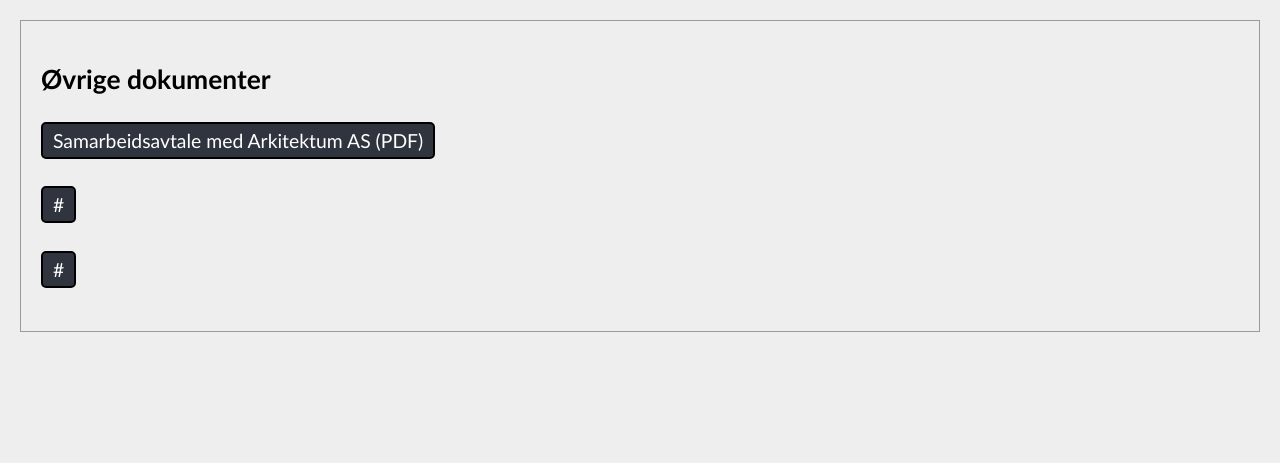
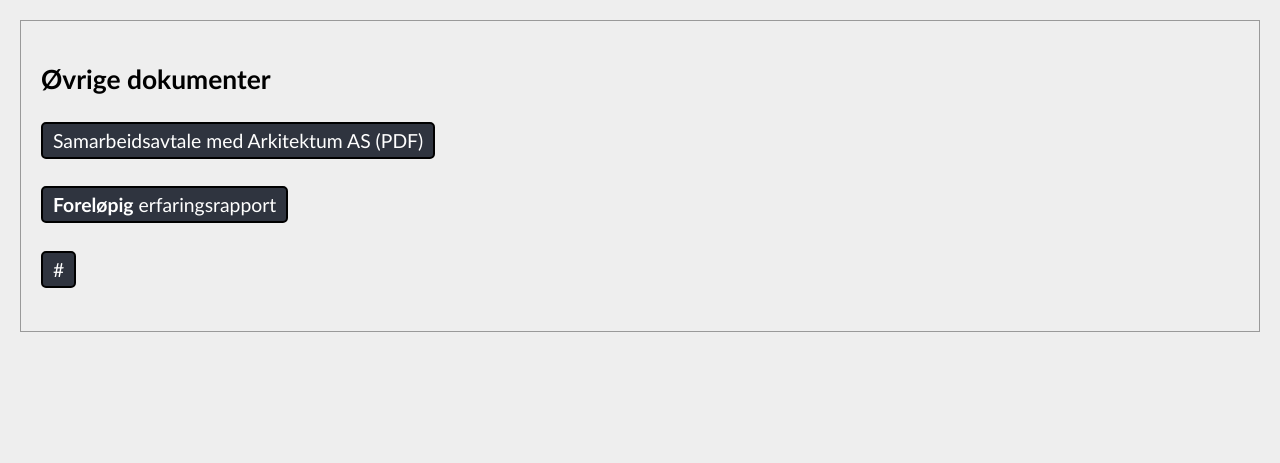
Before and after one commit to hrkristian/BachelorWeb, a Django app: template organizer/templates/organizer/docs.html in a window 1280 px wide. Shown: the part 140-603 px from the top of the page. Run offline with Django 3.2, Linux system fonts and the light colour scheme; the template is opened without the code that fills it, so the values that code supplies are empty.

Commit message:
Legg til foreløpig erfaringsrapport

```diff
--- a/organizer/templates/organizer/docs.html
+++ b/organizer/templates/organizer/docs.html
@@ -12,8 +12,8 @@
 <p><a href="{% static '/docs/samarbeidsavtale.pdf' %}" class="nav_item">
     Samarbeidsavtale med Arkitektum AS (PDF)
 </a></p>
-<p><a href="#" class="nav_item">
-  #
+<p><a href="{% static '/docs/Erfaringsrapport' %}" class="nav_item">
+  <b>Foreløpig</b> erfaringsrapport
 </a></p>
 <p><a href="#" class="nav_item">
   #
```
